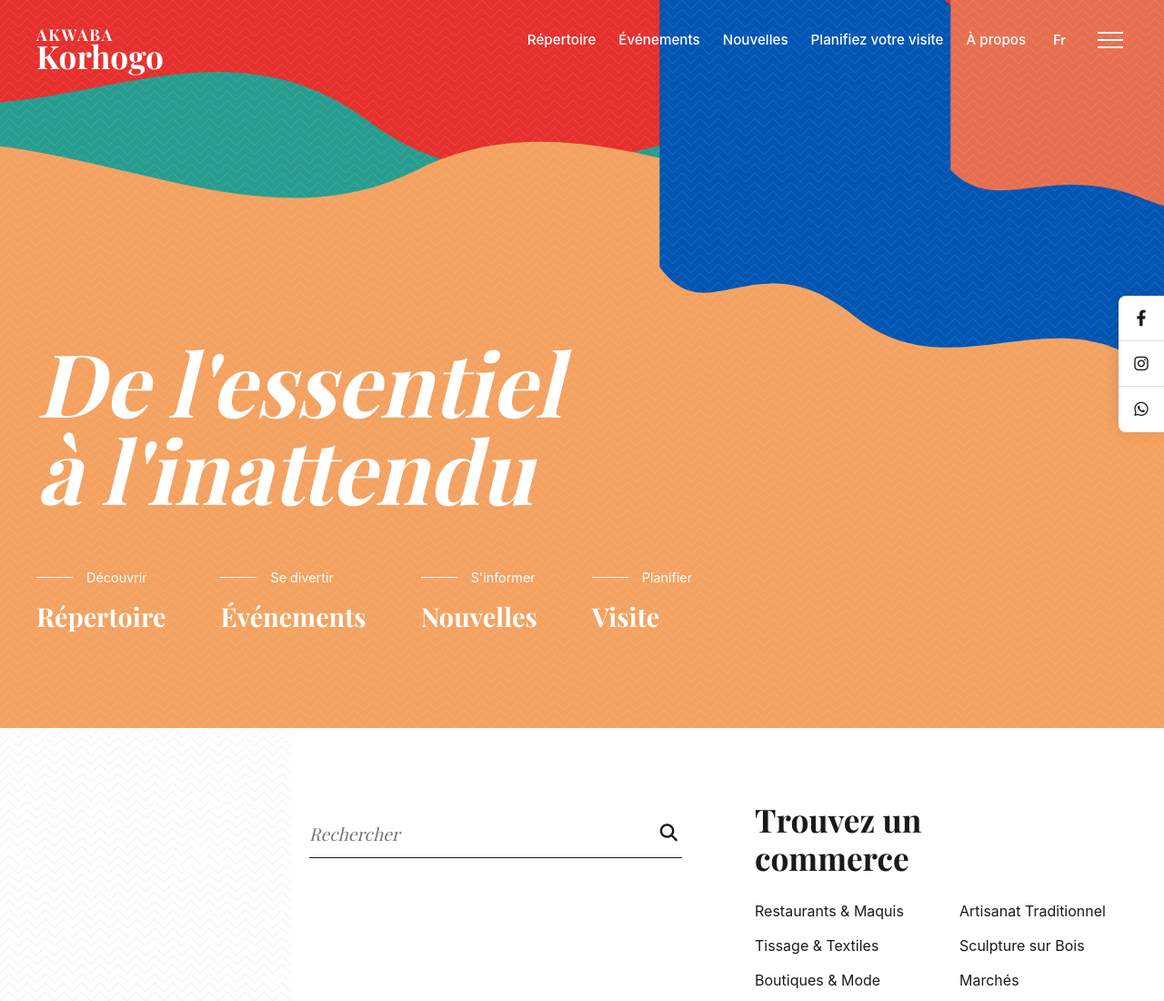
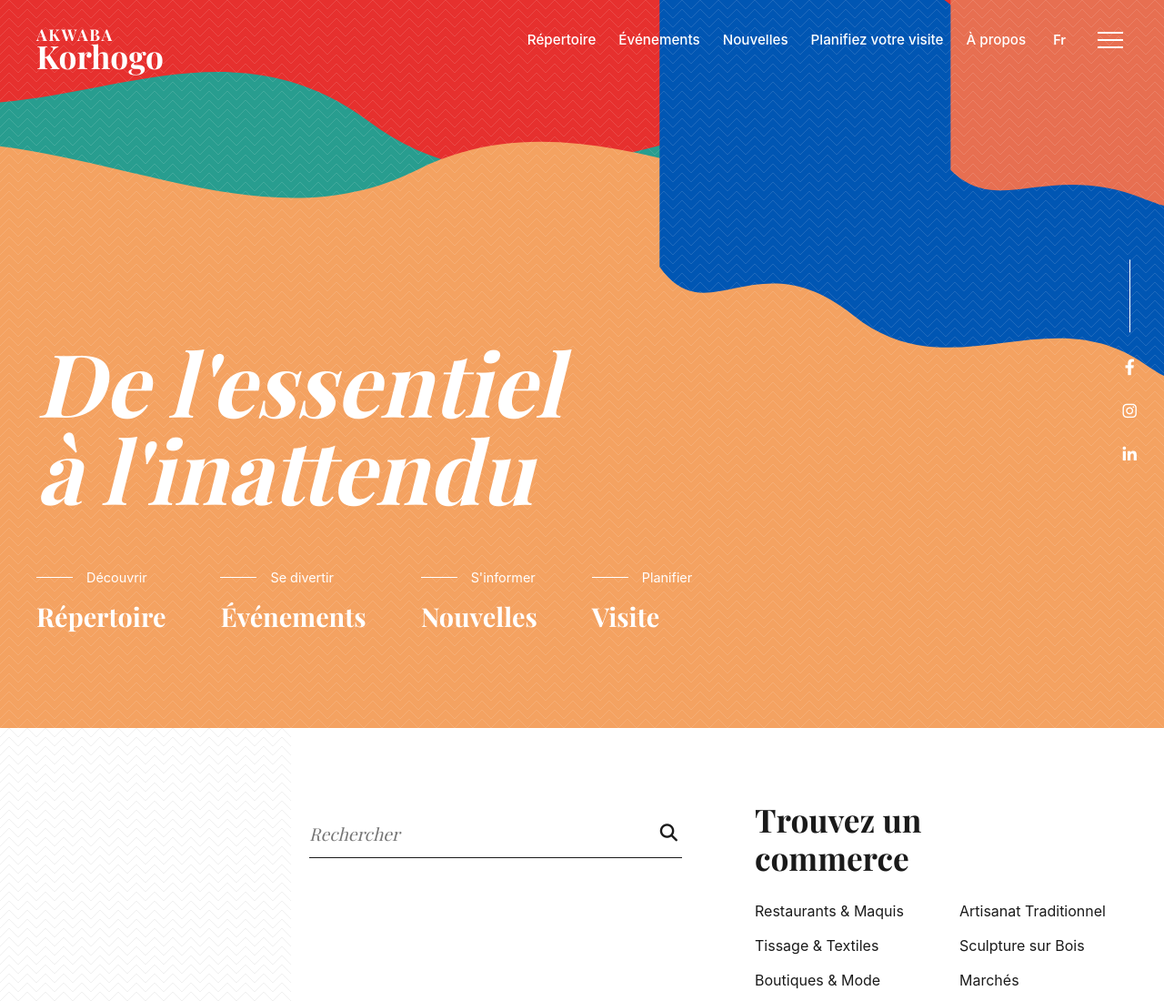
Before and after one commit to armelyara/Akwaba, a website: page cities/korhogo/public/index.html in a window 1280 px wide. Shown: the top 1100 px of the page at 91% size. Drawn offline with nearby package versions, Linux system fonts and the light colour scheme; no server answers; a web font is replaced by a local one.

Commit message:
refactor: Redesign the social media sidebar with updated styling and a LinkedIn link.

```diff
--- a/cities/korhogo/public/index.html
+++ b/cities/korhogo/public/index.html
@@ -1,5 +1,6 @@
 <!DOCTYPE html>
 <html lang="fr">
+
 <head>
   <meta charset="UTF-8">
   <meta name="viewport" content="width=device-width, initial-scale=1.0">
@@ -32,11 +33,15 @@
 
   <link rel="preconnect" href="https://fonts.googleapis.com">
   <link rel="preconnect" href="https://fonts.gstatic.com" crossorigin>
-  <link href="https://fonts.googleapis.com/css2?family=Playfair+Display:ital,wght@0,400;0,500;0,600;0,700;0,800;1,400;1,500;1,600;1,700;1,800&display=swap" rel="stylesheet">
+  <link
+    href="https://fonts.googleapis.com/css2?family=Playfair+Display:ital,wght@0,400;0,500;0,600;0,700;0,800;1,400;1,500;1,600;1,700;1,800&display=swap"
+    rel="stylesheet">
   <link rel="stylesheet" href="https://cdnjs.cloudflare.com/ajax/libs/font-awesome/6.4.0/css/all.min.css">
 
   <style>
-    *, *::before, *::after {
+    *,
+    *::before,
+    *::after {
       box-sizing: border-box;
       margin: 0;
       padding: 0;
@@ -69,46 +74,52 @@
       color: inherit;
     }
 
-    ul { list-style: none; }
+    ul {
+      list-style: none;
+    }
 
     /* SOCIAL SIDEBOX */
-    .social-sidebox {
+    .social-sidebar {
       position: fixed;
-      right: 0;
+      right: 30px;
       top: 50%;
       transform: translateY(-50%);
       z-index: 999;
       display: flex;
       flex-direction: column;
-      background: var(--white);
-      box-shadow: -2px 0 15px rgba(0,0,0,0.1);
-      border-radius: 8px 0 0 8px;
-      overflow: hidden;
+      align-items: center;
     }
 
-    .social-sidebox a {
+    /* Ligne verticale blanche */
+    .social-sidebar::before {
+      content: '';
+      width: 1px;
+      height: 80px;
+      background-color: #FFFFFF;
+      margin-bottom: 25px;
+    }
+
+    .social-sidebar__icons {
       display: flex;
+      flex-direction: column;
       align-items: center;
-      justify-content: center;
-      width: 50px;
-      height: 50px;
-      color: var(--black);
+      gap: 20px;
+    }
+
+    .social-sidebar__link {
+      color: #FFFFFF;
       font-size: 1.1rem;
       transition: all 0.3s ease;
-      border-bottom: 1px solid #E0E0E0;
     }
 
-    .social-sidebox a:last-child {
-      border-bottom: none;
+    .social-sidebar__link:hover {
+      transform: scale(1.2);
+      opacity: 0.8;
     }
 
-    .social-sidebox a:hover {
-      background: #1565C0;
-      color: var(--white);
-    }
-
+    /* Cacher sur mobile */
     @media (max-width: 768px) {
-      .social-sidebox {
+      .social-sidebar {
         display: none;
       }
     }
@@ -130,7 +141,7 @@
     .header.scrolled {
       background: var(--white);
       padding: 20px 40px;
-      box-shadow: 0 2px 20px rgba(0,0,0,0.1);
+      box-shadow: 0 2px 20px rgba(0, 0, 0, 0.1);
     }
 
     .header.scrolled .logo,
@@ -409,8 +420,13 @@
     }
 
     @keyframes scroll {
-      0% { transform: translateX(0); }
-      100% { transform: translateX(-50%); }
+      0% {
+        transform: translateX(0);
+      }
+
+      100% {
+        transform: translateX(-50%);
+      }
     }
 
     .business-card {
@@ -447,7 +463,7 @@
       display: flex;
       align-items: center;
       justify-content: center;
-      box-shadow: 0 2px 10px rgba(0,0,0,0.15);
+      box-shadow: 0 2px 10px rgba(0, 0, 0, 0.15);
       overflow: hidden;
       z-index: 2;
     }
@@ -597,7 +613,7 @@
       align-items: center;
       gap: 8px;
       padding: 8px 15px;
-      background: rgba(255,255,255,0.15);
+      background: rgba(255, 255, 255, 0.15);
       border-radius: 4px;
       font-size: 0.9rem;
     }
@@ -618,7 +634,7 @@
 
     .visit-map {
       height: 350px;
-      background: rgba(255,255,255,0.1);
+      background: rgba(255, 255, 255, 0.1);
       border-radius: 8px;
       display: flex;
       align-items: center;
@@ -809,7 +825,7 @@
       max-width: 1200px;
       margin: 0 auto;
       padding-bottom: 60px;
-      border-bottom: 1px solid rgba(255,255,255,0.1);
+      border-bottom: 1px solid rgba(255, 255, 255, 0.1);
     }
 
     .footer-logo {
@@ -832,14 +848,14 @@
 
     .footer-description {
       font-size: 0.9rem;
-      color: rgba(255,255,255,0.7);
+      color: rgba(255, 255, 255, 0.7);
       margin-bottom: 20px;
       line-height: 1.6;
     }
 
     .footer-contact p {
       font-size: 0.9rem;
-      color: rgba(255,255,255,0.7);
+      color: rgba(255, 255, 255, 0.7);
       margin-bottom: 8px;
     }
 
@@ -862,7 +878,7 @@
 
     .footer-link {
       font-size: 0.9rem;
-      color: rgba(255,255,255,0.7);
+      color: rgba(255, 255, 255, 0.7);
       transition: color 0.3s ease;
     }
 
@@ -882,7 +898,7 @@
       display: flex;
       align-items: center;
       justify-content: center;
-      background: rgba(255,255,255,0.1);
+      background: rgba(255, 255, 255, 0.1);
       border-radius: 50%;
       transition: background 0.3s ease;
     }
@@ -900,7 +916,7 @@
       max-width: 1200px;
       margin: 0 auto;
       font-size: 0.85rem;
-      color: rgba(255,255,255,0.5);
+      color: rgba(255, 255, 255, 0.5);
     }
 
     .footer-legal {
@@ -984,6 +1000,7 @@
     }
   </style>
 </head>
+
 <body>
 
   <!-- HEADER -->
@@ -1011,10 +1028,18 @@
   </header>
 
   <!-- SOCIAL SIDEBOX -->
-  <aside class="social-sidebox">
-    <a href="https://facebook.com/akwaba.korhogo" target="_blank" title="Facebook"><i class="fab fa-facebook-f"></i></a>
-    <a href="https://instagram.com/akwaba_korhogo" target="_blank" title="Instagram"><i class="fab fa-instagram"></i></a>
-    <a href="https://wa.me/2252586000000" target="_blank" title="WhatsApp"><i class="fab fa-whatsapp"></i></a>
+  <aside class="social-sidebar">
+    <div class="social-sidebar__icons">
+      <a href="https://facebook.com" class="social-sidebar__link" target="_blank" aria-label="Facebook">
+        <i class="fab fa-facebook-f"></i>
+      </a>
+      <a href="https://instagram.com" class="social-sidebar__link" target="_blank" aria-label="Instagram">
+        <i class="fab fa-instagram"></i>
+      </a>
+      <a href="https://linkedin.com" class="social-sidebar__link" target="_blank" aria-label="LinkedIn">
+        <i class="fab fa-linkedin-in"></i>
+      </a>
+    </div>
   </aside>
 
   <!-- HERO -->
@@ -1023,37 +1048,45 @@
       <svg viewBox="0 0 1440 900" preserveAspectRatio="xMidYMid slice">
         <defs>
           <pattern id="zigzag" x="0" y="0" width="40" height="20" patternUnits="userSpaceOnUse">
-            <path d="M0 10 L10 0 L20 10 L30 0 L40 10" stroke="rgba(255,255,255,0.15)" stroke-width="1" fill="none"/>
-            <path d="M0 20 L10 10 L20 20 L30 10 L40 20" stroke="rgba(255,255,255,0.15)" stroke-width="1" fill="none"/>
+            <path d="M0 10 L10 0 L20 10 L30 0 L40 10" stroke="rgba(255,255,255,0.15)" stroke-width="1" fill="none" />
+            <path d="M0 20 L10 10 L20 20 L30 10 L40 20" stroke="rgba(255,255,255,0.15)" stroke-width="1" fill="none" />
           </pattern>
         </defs>
 
-        <path d="M-100,100 C100,300 300,50 500,200 C700,350 900,100 1100,250 C1300,400 1500,150 1600,200 L1600,900 L-100,900 Z" fill="#289D8F">
+        <path
+          d="M-100,100 C100,300 300,50 500,200 C700,350 900,100 1100,250 C1300,400 1500,150 1600,200 L1600,900 L-100,900 Z"
+          fill="#289D8F">
           <animate attributeName="d" dur="15s" repeatCount="indefinite"
             values="M-100,100 C100,300 300,50 500,200 C700,350 900,100 1100,250 C1300,400 1500,150 1600,200 L1600,900 L-100,900 Z;
                     M-100,150 C100,250 300,100 500,250 C700,300 900,150 1100,200 C1300,350 1500,200 1600,250 L1600,900 L-100,900 Z;
-                    M-100,100 C100,300 300,50 500,200 C700,350 900,100 1100,250 C1300,400 1500,150 1600,200 L1600,900 L-100,900 Z"/>
+                    M-100,100 C100,300 300,50 500,200 C700,350 900,100 1100,250 C1300,400 1500,150 1600,200 L1600,900 L-100,900 Z" />
         </path>
 
-        <path d="M-100,250 C150,150 350,350 550,250 C750,150 950,350 1150,250 C1350,150 1500,300 1600,280 L1600,900 L-100,900 Z" fill="#F4A261">
+        <path
+          d="M-100,250 C150,150 350,350 550,250 C750,150 950,350 1150,250 C1350,150 1500,300 1600,280 L1600,900 L-100,900 Z"
+          fill="#F4A261">
           <animate attributeName="d" dur="18s" repeatCount="indefinite"
             values="M-100,250 C150,150 350,350 550,250 C750,150 950,350 1150,250 C1350,150 1500,300 1600,280 L1600,900 L-100,900 Z;
                     M-100,280 C150,180 350,300 550,220 C750,180 950,320 1150,280 C1350,180 1500,280 1600,250 L1600,900 L-100,900 Z;
-                    M-100,250 C150,150 350,350 550,250 C750,150 950,350 1150,250 C1350,150 1500,300 1600,280 L1600,900 L-100,900 Z"/>
+                    M-100,250 C150,150 350,350 550,250 C750,150 950,350 1150,250 C1350,150 1500,300 1600,280 L1600,900 L-100,900 Z" />
         </path>
 
-        <path d="M800,-50 C900,50 1000,0 1100,80 C1200,160 1300,50 1400,100 C1500,150 1600,80 1600,80 L1600,500 C1500,450 1400,520 1300,450 C1200,380 1100,480 1000,400 C900,320 850,420 800,350 L800,-50 Z" fill="#0056B3">
+        <path
+          d="M800,-50 C900,50 1000,0 1100,80 C1200,160 1300,50 1400,100 C1500,150 1600,80 1600,80 L1600,500 C1500,450 1400,520 1300,450 C1200,380 1100,480 1000,400 C900,320 850,420 800,350 L800,-50 Z"
+          fill="#0056B3">
           <animate attributeName="d" dur="20s" repeatCount="indefinite"
             values="M800,-50 C900,50 1000,0 1100,80 C1200,160 1300,50 1400,100 C1500,150 1600,80 1600,80 L1600,500 C1500,450 1400,520 1300,450 C1200,380 1100,480 1000,400 C900,320 850,420 800,350 L800,-50 Z;
                     M800,-30 C900,30 1000,20 1100,100 C1200,140 1300,70 1400,120 C1500,130 1600,100 1600,100 L1600,480 C1500,470 1400,500 1300,470 C1200,400 1100,460 1000,420 C900,340 850,400 800,370 L800,-30 Z;
-                    M800,-50 C900,50 1000,0 1100,80 C1200,160 1300,50 1400,100 C1500,150 1600,80 1600,80 L1600,500 C1500,450 1400,520 1300,450 C1200,380 1100,480 1000,400 C900,320 850,420 800,350 L800,-50 Z"/>
+                    M800,-50 C900,50 1000,0 1100,80 C1200,160 1300,50 1400,100 C1500,150 1600,80 1600,80 L1600,500 C1500,450 1400,520 1300,450 C1200,380 1100,480 1000,400 C900,320 850,420 800,350 L800,-50 Z" />
         </path>
 
-        <path d="M1100,-50 C1150,20 1200,0 1250,50 C1300,100 1350,30 1400,70 C1450,110 1600,50 1600,50 L1600,300 C1500,280 1400,320 1300,280 C1200,240 1150,300 1100,250 L1100,-50 Z" fill="#E76F51">
+        <path
+          d="M1100,-50 C1150,20 1200,0 1250,50 C1300,100 1350,30 1400,70 C1450,110 1600,50 1600,50 L1600,300 C1500,280 1400,320 1300,280 C1200,240 1150,300 1100,250 L1100,-50 Z"
+          fill="#E76F51">
           <animate attributeName="d" dur="12s" repeatCount="indefinite"
             values="M1100,-50 C1150,20 1200,0 1250,50 C1300,100 1350,30 1400,70 C1450,110 1600,50 1600,50 L1600,300 C1500,280 1400,320 1300,280 C1200,240 1150,300 1100,250 L1100,-50 Z;
                     M1100,-30 C1150,40 1200,20 1250,70 C1300,80 1350,50 1400,90 C1450,90 1600,70 1600,70 L1600,280 C1500,300 1400,300 1300,300 C1200,260 1150,280 1100,270 L1100,-30 Z;
-                    M1100,-50 C1150,20 1200,0 1250,50 C1300,100 1350,30 1400,70 C1450,110 1600,50 1600,50 L1600,300 C1500,280 1400,320 1300,280 C1200,240 1150,300 1100,250 L1100,-50 Z"/>
+                    M1100,-50 C1150,20 1200,0 1250,50 C1300,100 1350,30 1400,70 C1450,110 1600,50 1600,50 L1600,300 C1500,280 1400,320 1300,280 C1200,240 1150,300 1100,250 L1100,-50 Z" />
         </path>
       </svg>
     </div>
@@ -1132,8 +1165,10 @@
     <div class="about-inner">
       <div class="about-content">
         <h2 class="about-title">Akwaba Korhogo est votre référence pour découvrir le quartier.</h2>
-        <p class="about-text">La plateforme Akwaba Korhogo a pour mission de promouvoir le rayonnement et stimuler le dynamisme commercial du territoire de Korhogo afin de contribuer à l'essor économique du quartier.</p>
-        <p class="about-text">Découvrez l'artisanat Senufo, les commerces locaux et la richesse culturelle de Korhogo.</p>
+        <p class="about-text">La plateforme Akwaba Korhogo a pour mission de promouvoir le rayonnement et stimuler le
+          dynamisme commercial du territoire de Korhogo afin de contribuer à l'essor économique du quartier.</p>
+        <p class="about-text">Découvrez l'artisanat Senufo, les commerces locaux et la richesse culturelle de Korhogo.
+        </p>
         <a href="/about.html" class="about-link">À propos <i class="fas fa-arrow-right"></i></a>
       </div>
       <div class="about-image">
@@ -1432,9 +1467,10 @@
     // Service Worker (PWA)
     if ('serviceWorker' in navigator) {
       window.addEventListener('load', () => {
-        navigator.serviceWorker.register('/sw.js').catch(() => {});
+        navigator.serviceWorker.register('/sw.js').catch(() => { });
       });
     }
   </script>
 </body>
+
 </html>
```
